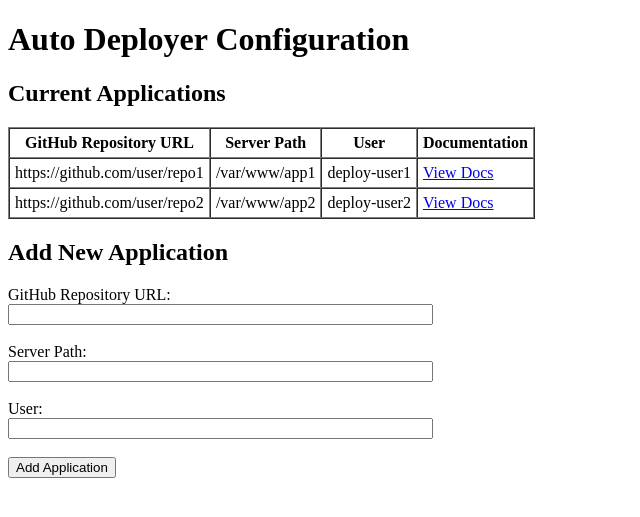
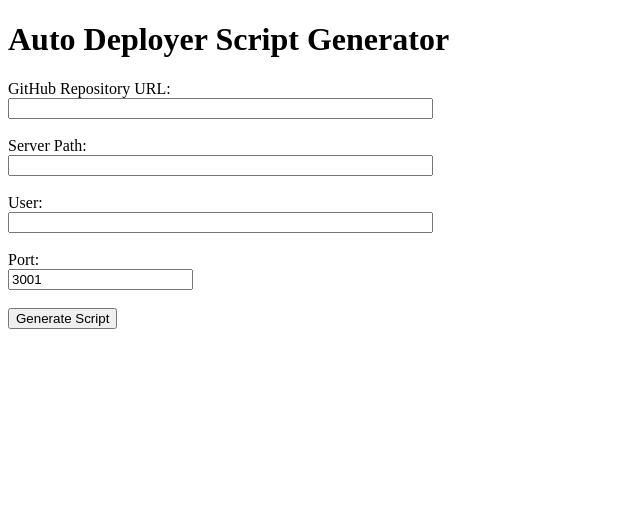
Before and after one commit to arm00pv/aude, a Node server app: page / in a window 1280 px wide. Shown: the top 517 px of the page, without its empty margins (0-640 px from the left). Run offline with Node 20, Linux system fonts and the light colour scheme.

Commit message:
This commit refactors the application to be a script generator.
The application now provides a web interface for users to generate a standalone Node.js script for automated deployments. The user can specify the GitHub repository URL, the server path, the user for the deployment, and the port for the webhook listener.

The generated script is a self-contained web server that listens for GitHub webhooks and automatically triggers a deployment when a push event is detected on the main or master branch.

This commit also addresses feedback from the code review, including:
- Re-adding the 'user' field to the UI and script template.
- Adding basic sanitization for the 'path' input to prevent path traversal.

```diff
--- a/config.json
+++ /dev/null
@@ -1,12 +0,0 @@
-[
-  {
-    "github_url": "https://github.com/user/repo1",
-    "path": "/var/www/app1",
-    "user": "deploy-user1"
-  },
-  {
-    "github_url": "https://github.com/user/repo2",
-    "path": "/var/www/app2",
-    "user": "deploy-user2"
-  }
-]
--- a/deploy.js
+++ /dev/null
@@ -1,37 +0,0 @@
-const simpleGit = require('simple-git');
-const fs = require('fs');
-const { exec } = require('child_process');
-
-async function deploy(appConfig) {
-  const { path, github_url } = appConfig;
-  const git = simpleGit();
-
-  try {
-    if (fs.existsSync(path)) {
-      console.log(`Pulling latest changes for ${github_url} into ${path}`);
-      await git.cwd(path).pull();
-    } else {
-      console.log(`Cloning ${github_url} into ${path}`);
-      await git.clone(github_url, path);
-    }
-
-    console.log('Deployment successful.');
-
-    // Placeholder for running build commands
-    console.log('Running build commands...');
-    // For example:
-    // exec('npm install && npm run build', { cwd: path }, (err, stdout, stderr) => {
-    //   if (err) {
-    //     console.error(`exec error: ${err}`);
-    //     return;
-    //   }
-    //   console.log(`stdout: ${stdout}`);
-    //   console.error(`stderr: ${stderr}`);
-    // });
-
-  } catch (error) {
-    console.error('Deployment failed:', error);
-  }
-}
-
-module.exports = deploy;
--- a/index.js
+++ b/index.js
@@ -2,7 +2,6 @@ const express = require('express');
 const bodyParser = require('body-parser');
 const fs = require('fs');
 const path = require('path');
-const deploy = require('./deploy');
 
 const app = express();
 const port = 3000;
@@ -14,126 +13,34 @@ app.use(bodyParser.urlencoded({ extended: true }));
 app.use(express.static('public'));
 
 app.get('/', (req, res) => {
-  fs.readFile('config.json', 'utf8', (err, data) => {
-    if (err) {
-      console.error(err);
-      // If the file doesn't exist, render the page with an empty array
-      if (err.code === 'ENOENT') {
-        return res.render('index', { config: [] });
-      }
-      return res.status(500).send('Error reading config file');
-    }
-    try {
-      const config = JSON.parse(data);
-      res.render('index', { config: config });
-    } catch (parseErr) {
-      console.error(parseErr);
-      res.status(500).send('Error parsing config file');
-    }
-  });
+  res.render('index');
 });
 
-app.post('/config', (req, res) => {
-    const newApp = {
-        github_url: req.body.github_url,
-        path: req.body.path,
-        user: req.body.user
-    };
+app.post('/generate-script', (req, res) => {
+    const { github_url, path: server_path, user, port: app_port } = req.body;
 
-    fs.readFile('config.json', 'utf8', (err, data) => {
-        let config = [];
-        if (err && err.code !== 'ENOENT') {
+    // Sanitize the path to prevent path traversal
+    const sanitized_path = server_path.replace(/\.\.\//g, '');
+
+    fs.readFile('script-template.js', 'utf8', (err, template) => {
+        if (err) {
             console.error(err);
-            return res.status(500).send('Error reading config file');
-        }
-        if (data) {
-            try {
-                config = JSON.parse(data);
-            } catch (parseErr) {
-                console.error(parseErr);
-                return res.status(500).send('Error parsing config file');
-            }
+            return res.status(500).send('Error reading script template');
         }
 
-        config.push(newApp);
+        const script = template
+            .replace(/<%= GITHUB_URL %>/g, github_url)
+            .replace(/<%= PATH %>/g, sanitized_path)
+            .replace(/<%= USER %>/g, user)
+            .replace(/<%= PORT %>/g, app_port);
 
-        fs.writeFile('config.json', JSON.stringify(config, null, 2), (err) => {
-            if (err) {
-                console.error(err);
-                return res.status(500).send('Error writing config file');
-            }
+        const repoName = github_url.split('/').pop().replace('.git', '');
+        const fileName = `deploy-${repoName}.js`;
 
-            res.redirect('/');
-        });
-    });
-});
+        res.setHeader('Content-disposition', `attachment; filename=${fileName}`);
+        res.setHeader('Content-type', 'application/javascript');
 
-app.post('/webhook', (req, res) => {
-  console.log('Webhook received!');
-  // Check for the push event and branch
-  if (req.body.ref === 'refs/heads/main' || req.body.ref === 'refs/heads/master') {
-    const repoUrl = req.body.repository.html_url;
-
-    if (!repoUrl) {
-        return res.status(400).send('Repository URL not found in webhook payload.');
-    }
-
-    console.log(`Push event to main/master branch for repository: ${repoUrl}`);
-
-    fs.readFile('config.json', 'utf8', (err, data) => {
-        if (err) {
-            console.error(err);
-            return res.status(500).send('Error reading config file');
-        }
-
-        const config = JSON.parse(data);
-        const appConfig = config.find(app => app.github_url === repoUrl);
-
-        if (appConfig) {
-            console.log(`Found matching app configuration for ${repoUrl}. Starting deployment.`);
-            deploy(appConfig);
-            res.status(200).send('Webhook received and deployment started.');
-        } else {
-            console.log(`No matching app configuration found for ${repoUrl}.`);
-            res.status(404).send('No configuration found for this repository.');
-        }
-    });
-  } else {
-    console.log('Webhook received, but not a push to the main/master branch.');
-    res.status(200).send('Webhook received, but no action taken.');
-  }
-});
-
-app.get('/docs/:appName', (req, res) => {
-    const appName = req.params.appName;
-    fs.readFile('config.json', 'utf8', (err, data) => {
-        if (err) {
-            console.error(err);
-            return res.status(500).send('Error reading config file');
-        }
-        const config = JSON.parse(data);
-        const appConfig = config.find(app => {
-            const urlParts = app.github_url.split('/');
-            const repoName = urlParts[urlParts.length - 1];
-            return repoName === appName;
-        });
-
-        if (appConfig) {
-            const markdown = `# Webhook Setup Instructions for ${appName}
-
-1. Go to your GitHub repository settings: [${appConfig.github_url}/settings/hooks](${appConfig.github_url}/settings/hooks)
-2. Click "Add webhook".
-3. For "Payload URL", enter: \`http://<your-server-ip>:3000/webhook\`
-4. For "Content type", select "application/json".
-5. For "Secret", you can leave it blank for now. We will implement secret verification later.
-6. For "Which events would you like to trigger this webhook?", select "Just the push event.".
-7. Click "Add webhook".
-`;
-            res.setHeader('Content-Type', 'text/markdown');
-            res.send(markdown);
-        } else {
-            res.status(404).send('App not found');
-        }
+        res.send(script);
     });
 });
 
--- a/views/index.ejs
+++ b/views/index.ejs
@@ -1,48 +1,21 @@
 <!DOCTYPE html>
 <html>
 <head>
-  <title>Auto Deployer Configuration</title>
+  <title>Auto Deployer Script Generator</title>
 </head>
 <body>
-  <h1>Auto Deployer Configuration</h1>
+  <h1>Auto Deployer Script Generator</h1>
 
-  <h2>Current Applications</h2>
-  <table border="1" cellpadding="5" cellspacing="0">
-    <thead>
-      <tr>
-        <th>GitHub Repository URL</th>
-        <th>Server Path</th>
-        <th>User</th>
-        <th>Documentation</th>
-      </tr>
-    </thead>
-    <tbody>
-      <% if(config.length > 0) { %>
-        <% config.forEach(function(app) { %>
-          <tr>
-            <td><%= app.github_url %></td>
-            <td><%= app.path %></td>
-            <td><%= app.user %></td>
-            <td><a href="/docs/<%= app.github_url.split('/').pop() %>">View Docs</a></td>
-          </tr>
-        <% }); %>
-      <% } else { %>
-        <tr>
-          <td colspan="4">No applications configured yet.</td>
-        </tr>
-      <% } %>
-    </tbody>
-  </table>
-
-  <h2>Add New Application</h2>
-  <form action="/config" method="post">
+  <form action="/generate-script" method="post">
     <label for="github_url">GitHub Repository URL:</label><br>
     <input type="text" id="github_url" name="github_url" size="50" required><br><br>
     <label for="path">Server Path:</label><br>
     <input type="text" id="path" name="path" size="50" required><br><br>
     <label for="user">User:</label><br>
     <input type="text" id="user" name="user" size="50" required><br><br>
-    <input type="submit" value="Add Application">
+    <label for="port">Port:</label><br>
+    <input type="number" id="port" name="port" value="3001" required><br><br>
+    <input type="submit" value="Generate Script">
   </form>
 </body>
 </html>
```
Also changed, not shown: script-template.js (added, +49 -0 lines), README.md (added).
